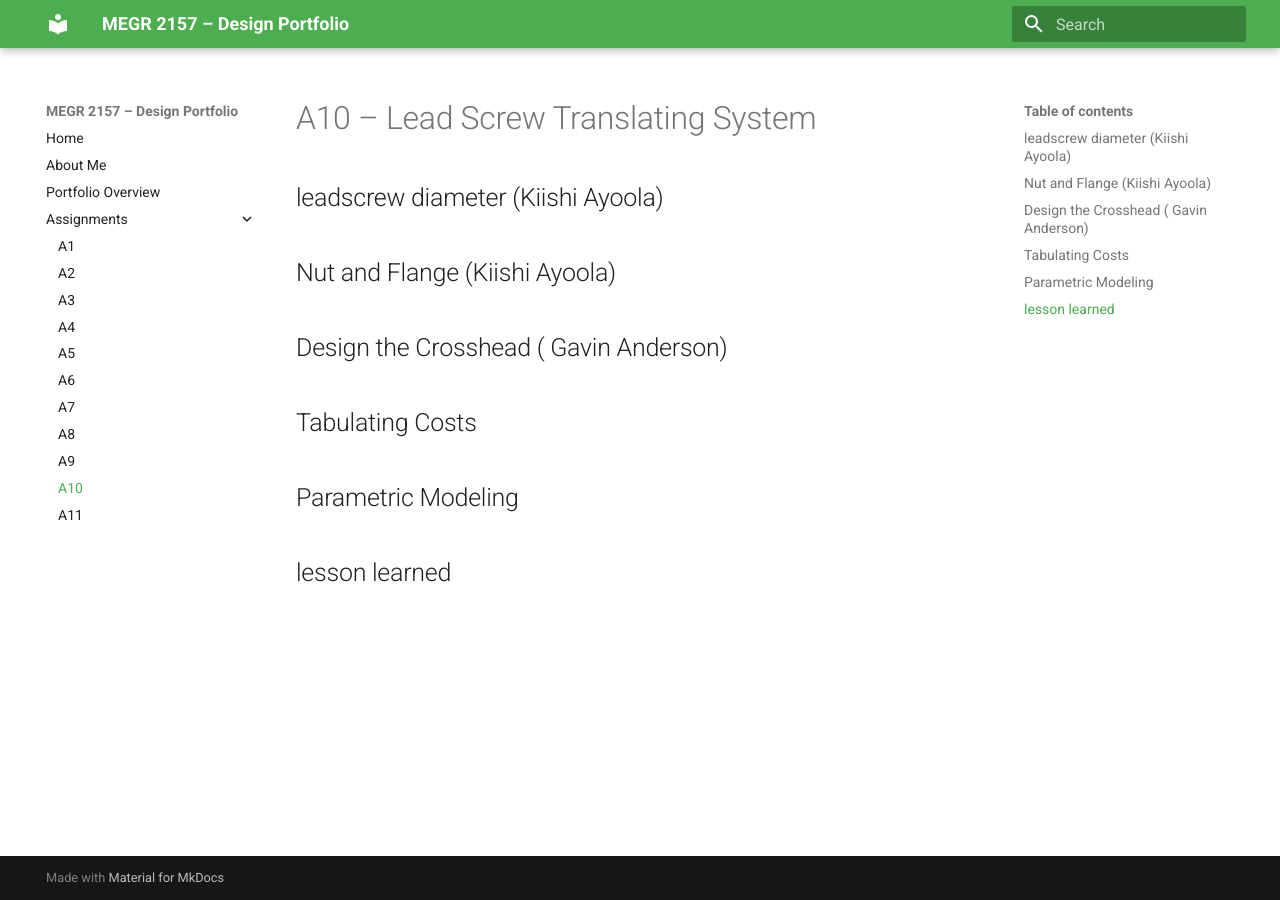
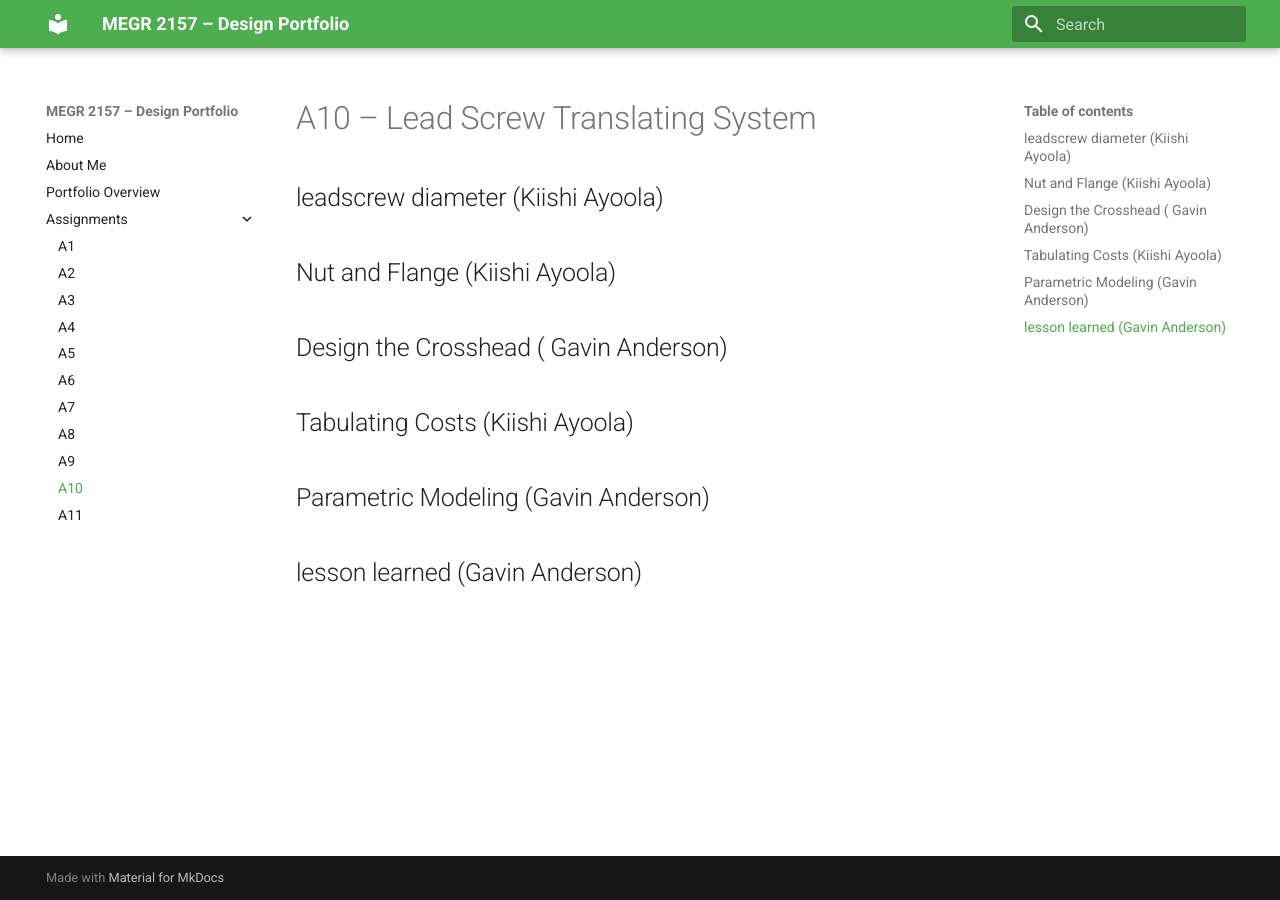
Before and after one commit to Gavin-Anderson-ME/-megr2157-portfolio, an MkDocs documentation site: the page built from docs/assignments/A10/index.md, in a window 1280 px wide. Built offline with MkDocs 1.6.1 and Material for MkDocs 9.7.7, drawn with Linux system fonts in a browser that asks for light colours.

Commit message:
Add authors to assignment sections

```diff
--- a/docs/assignments/A10/index.md
+++ b/docs/assignments/A10/index.md
@@ -5,7 +5,7 @@
 
 ## Nut and Flange (Kiishi Ayoola)
 ## Design the Crosshead ( Gavin Anderson)
-## Tabulating Costs
-## Parametric Modeling
+## Tabulating Costs (Kiishi Ayoola)
+## Parametric Modeling (Gavin Anderson)
 
-## lesson learned
+## lesson learned (Gavin Anderson)
```
